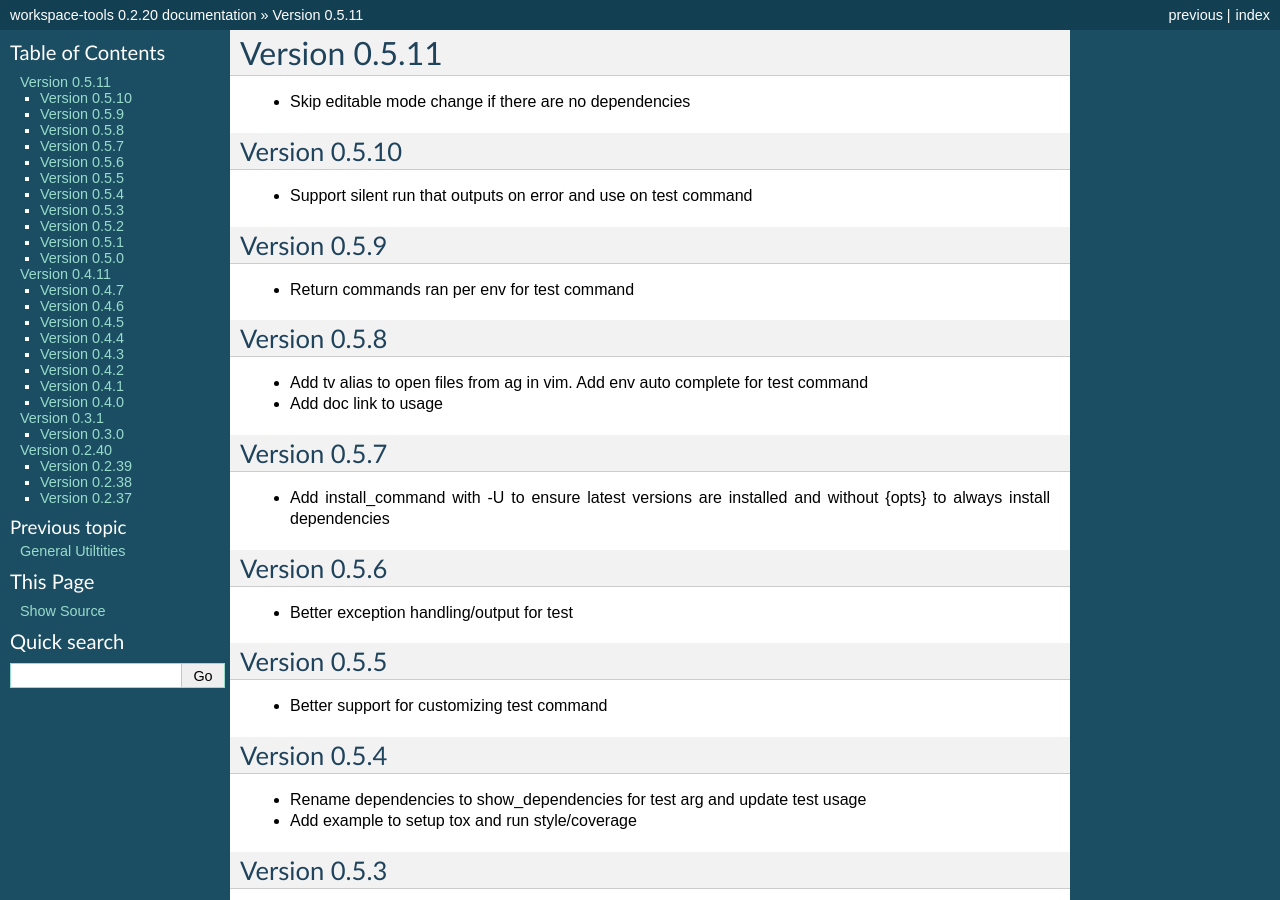
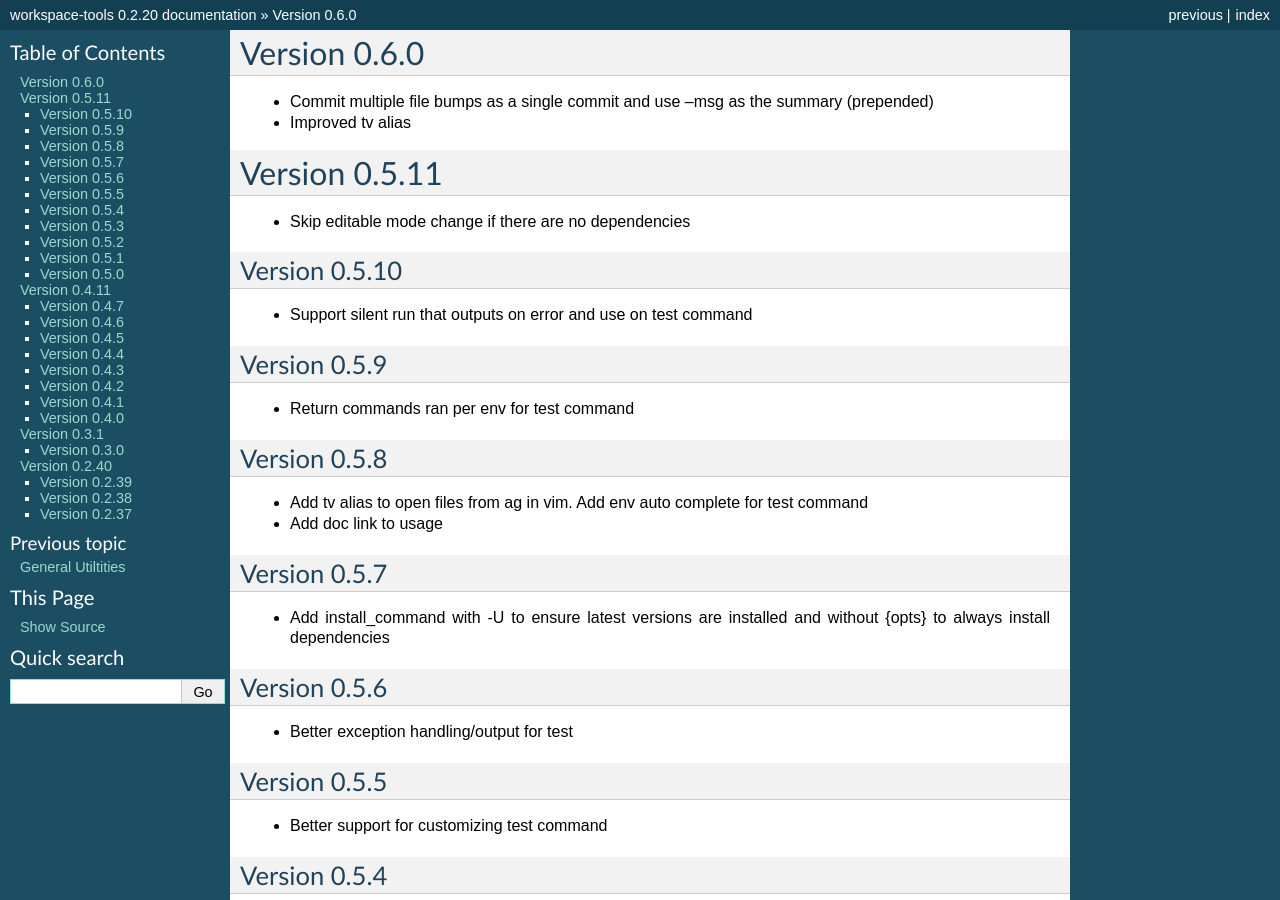
Before and after one commit to maxzheng/workspace-tools, a Sphinx documentation site: the page built from docs/CHANGELOG.rst, in a window 1280 px wide and 900 px high. Built offline with Sphinx 7.4.7, drawn with Linux system fonts in a browser that asks for light colours; some of the changed text lies outside the part shown.

Commit message:
Publish version 0.6.0

```diff
--- a/docs/CHANGELOG.rst
+++ b/docs/CHANGELOG.rst
@@ -1,3 +1,11 @@
+Version 0.6.0
+================================================================================
+
+* Commit multiple file bumps as a single commit and use --msg as the summary (prepended)
+
+* Improved tv alias
+
+
 Version 0.5.11
 ================================================================================
 
--- a/setup.py
+++ b/setup.py
@@ -10,7 +10,7 @@ def find_files(path):
 
 setuptools.setup(
   name='workspace-tools',
-  version='0.5.11',
+  version='0.6.0',
 
   author='Max Zheng',
   author_email='maxzheng.os @t gmail.com',
```
